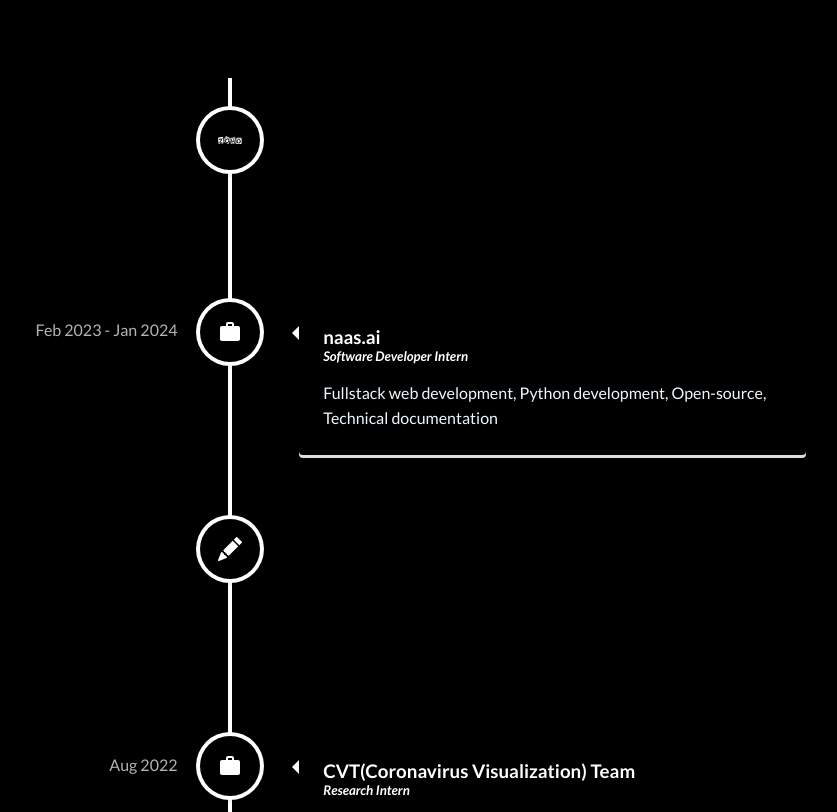
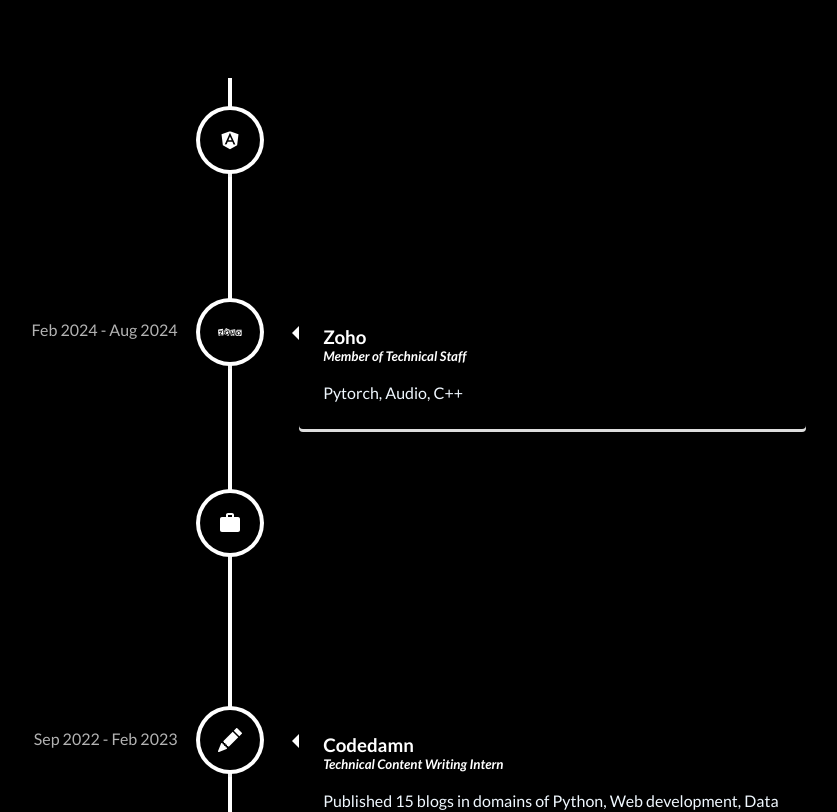
Before and after one commit to srini047/portfolio, a React (Create React App) app: page / in a window 1280 px wide. Shown: the part 2737-3549 px from the top of the page, without its empty margins (410-1247 px from the left). Built offline with nearby package versions, Linux system fonts and the light colour scheme.

Commit message:
update: timeline

```diff
--- a/src/components/Timeline.js
+++ b/src/components/Timeline.js
@@ -11,6 +11,7 @@
 import { CgGoogle } from "react-icons/cg";
 import { MdDownloading } from "react-icons/md";
 import { SiZoho } from "react-icons/si";
+import { DiAngularSimple } from "react-icons/di";
 
 const Timeline = () => {
   return (
@@ -19,7 +20,21 @@
         <VerticalTimelineElement
           className="vertical-timeline-element--work"
           contentStyle={{ background: "rgb(0, 0, 0)", color: "#fff" }}
-          date="Feb 2024 - Present"
+          date="Sep 2024 - Present"
+          iconStyle={{ background: "rgb(0, 0, 0)", color: "#fff" }}
+          icon={<DiAngularSimple />}
+        >
+          <h3 className="vertical-timeline-element-subtitle">Arrcus</h3>
+          <h5 className="vertical-timeline-element-title">
+            <i>Software Engineer</i>
+          </h5>
+          <p>C, Networking</p>
+        </VerticalTimelineElement>
+
+        <VerticalTimelineElement
+          className="vertical-timeline-element--work"
+          contentStyle={{ background: "rgb(0, 0, 0)", color: "#fff" }}
+          date="Feb 2024 - Aug 2024"
           iconStyle={{ background: "rgb(0, 0, 0)", color: "#fff" }}
           icon={<SiZoho />}
         >
@@ -84,7 +99,7 @@
           </p>
         </VerticalTimelineElement>
 
-        <VerticalTimelineElement
+        {/* <VerticalTimelineElement
           className="vertical-timeline-element--work"
           contentStyle={{ background: "rgb(0, 0, 0)", color: "#fff" }}
           date="July 2022 - May 2023"
@@ -99,7 +114,7 @@
             Learnt about Google technologies like TensorFlow, Firebase, Angular
             & hosted events on the similar technologies
           </p>
-        </VerticalTimelineElement>
+        </VerticalTimelineElement> */}
 
         <VerticalTimelineElement
           iconStyle={{ background: "rgb(0, 0, 0)", color: "#fff" }}
```
